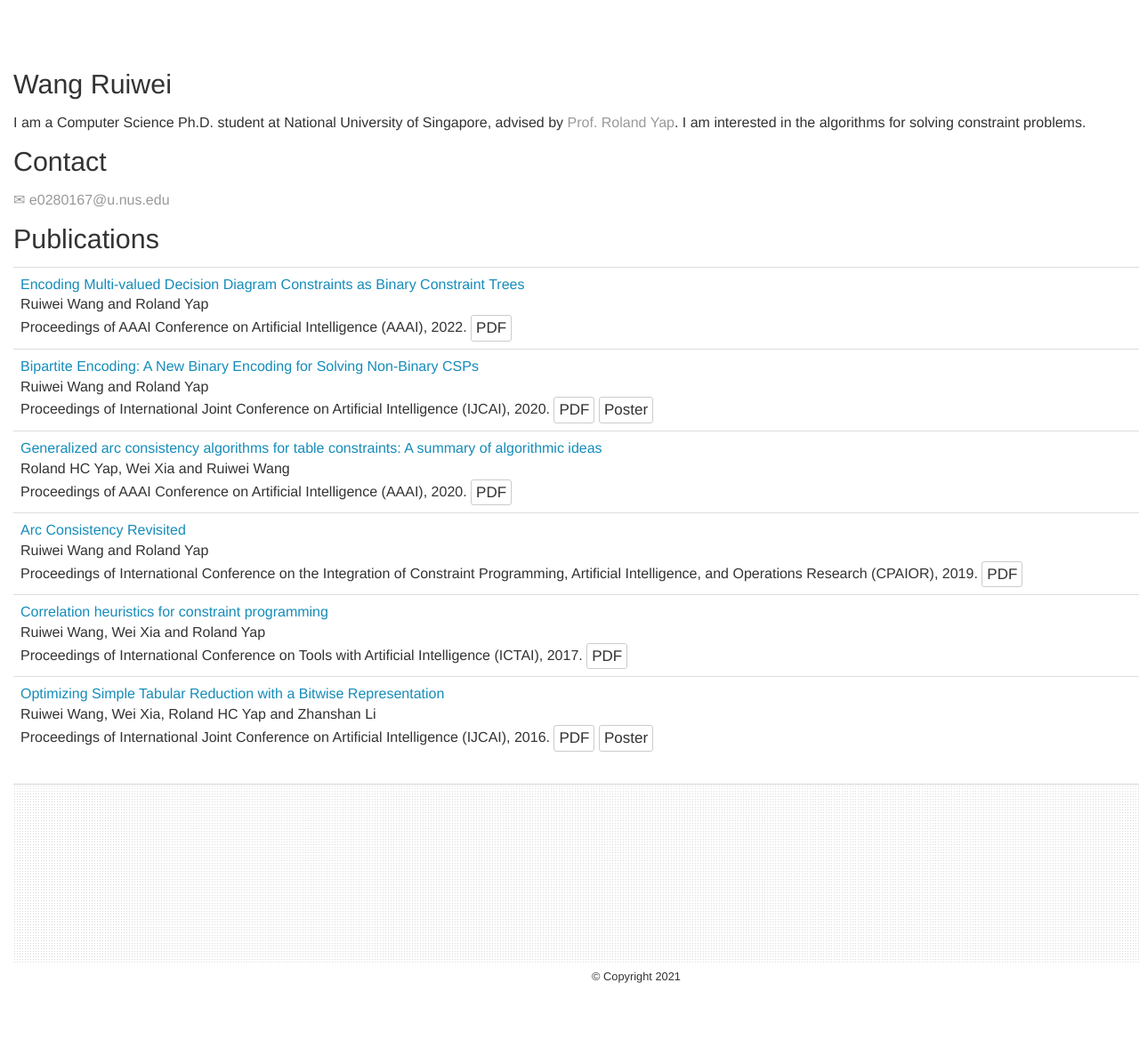
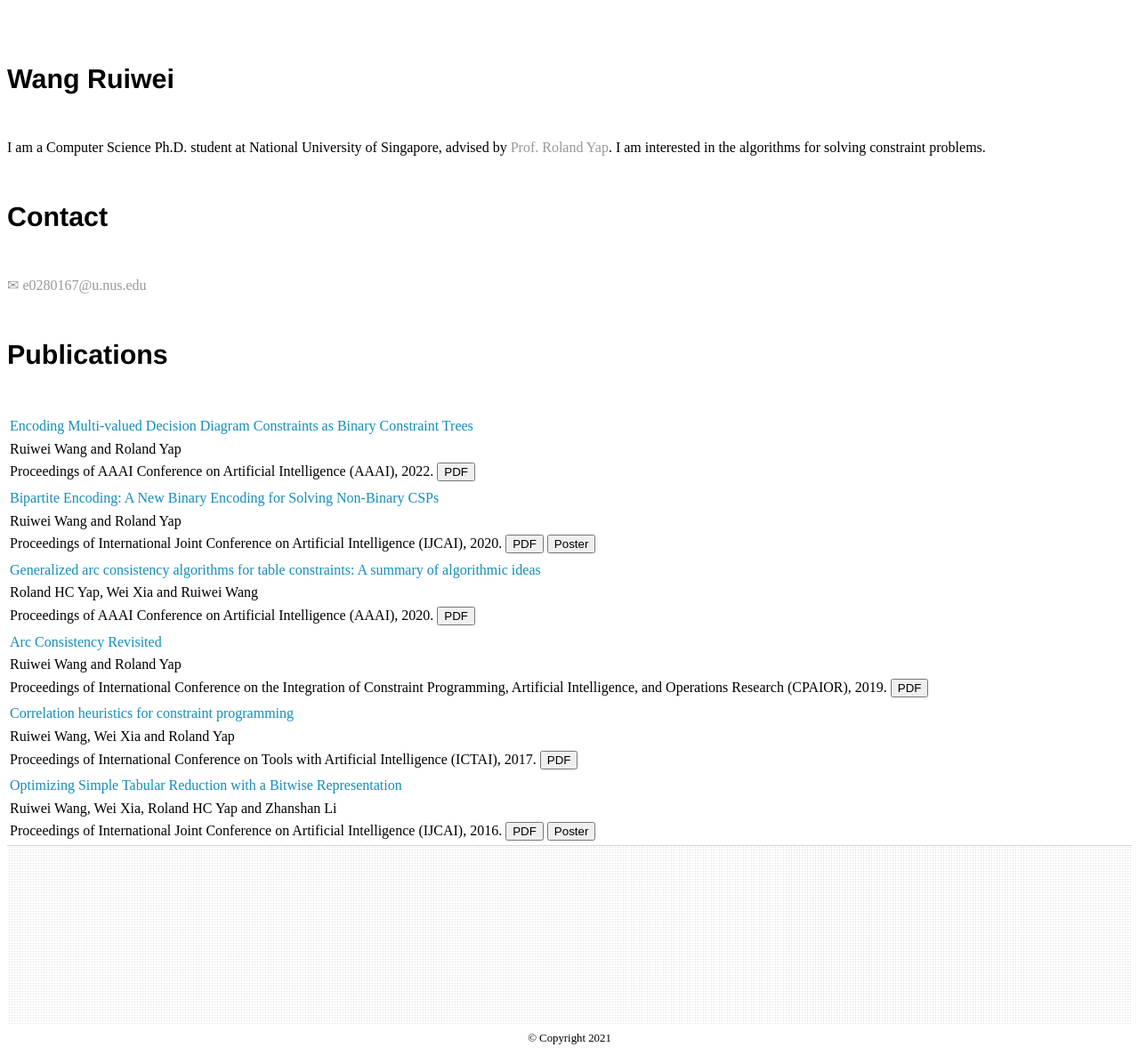
Before and after one commit to WangRuiwei/WangRuiwei.github.io, a Jekyll site: the page built from index.html, in a window 1280 px wide. Shown: the whole page at 89% size. Built offline with Jekyll 4.4.1, drawn with Linux system fonts in a browser that asks for light colours; before the commit the page ends 1109 px from its top, so only the background shows below that.

Commit message:
Update default.html

```diff
--- a/_layouts/default.html
+++ b/_layouts/default.html
@@ -5,8 +5,7 @@
 			<meta name="viewport" content="width=device-width,initial-scale=1.0">
 
 			<!-- link to main stylesheet -->
-			<link href="/css/bootstrap.min.css" rel="stylesheet">
-		        <link rel="stylesheet" href="/css/font-awesome.min.css">
+			<link rel="stylesheet" href="/css/font-awesome.min.css">
 			<link rel="stylesheet" type="text/css" href="/css/main.css">
 		        <script async="" src="/css/analytics.js"></script>
 			<script src="/css/jquery.js"></script>
```
